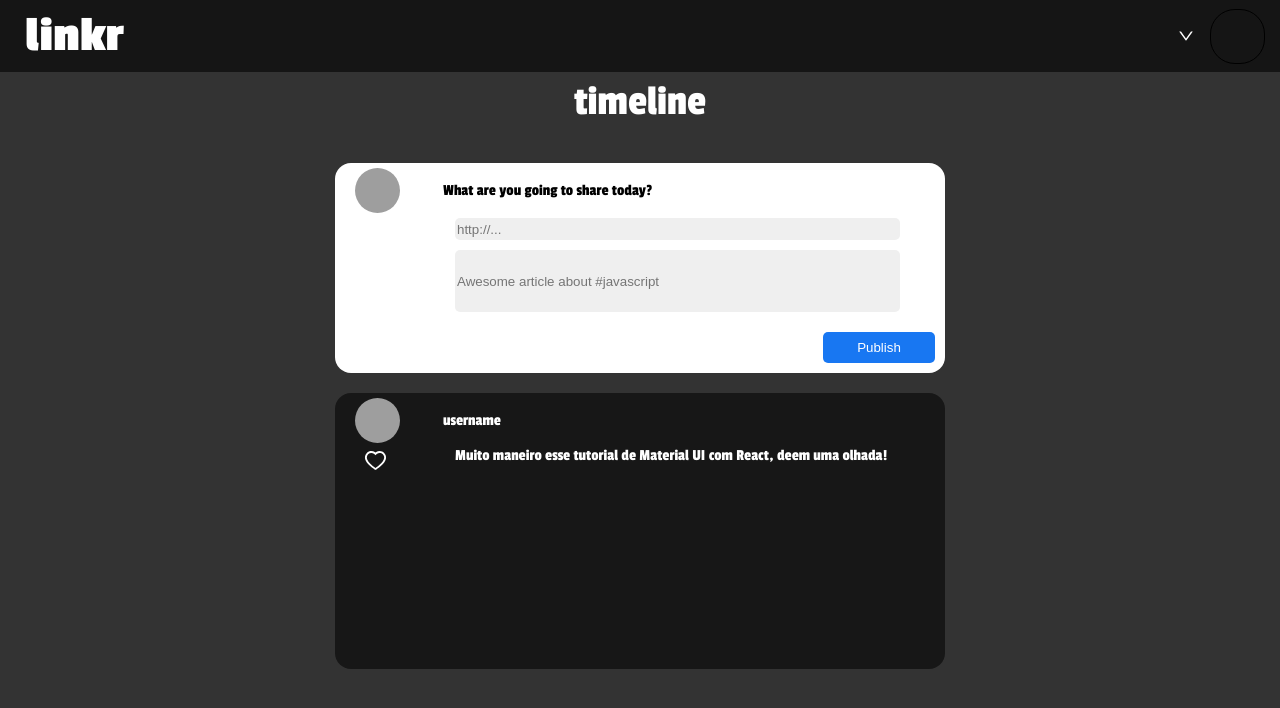
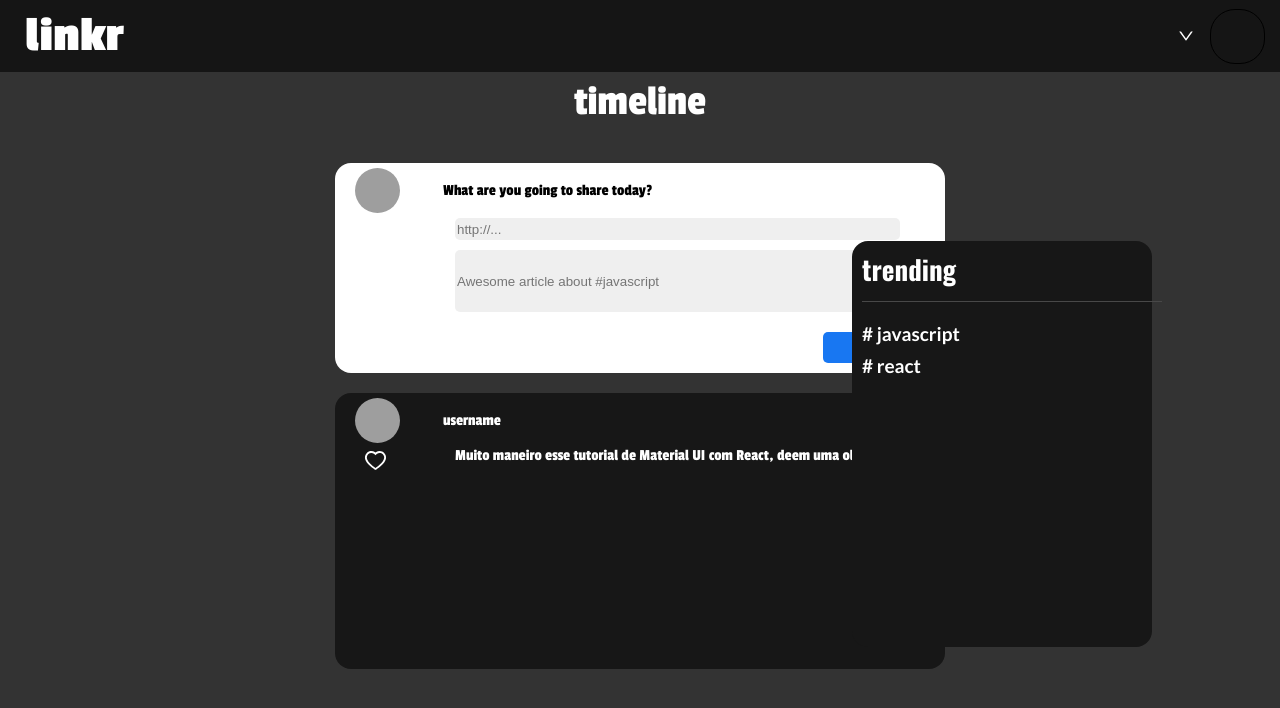
Before and after one commit to Lucas-Rodrigues-code/Projeto-18---Projet-o-Linkr-front-, a React (Create React App) app: page /timeline in a window 1280 px wide. Shown: the top 708 px of the page. Built offline with nearby package versions, Linux system fonts and the light colour scheme; grey boxes are pictures that could not be loaded.

Commit message:
adding trendbox to timeline oage

```diff
--- a/src/components/MkPosts.js
+++ b/src/components/MkPosts.js
@@ -13,7 +13,7 @@ export default function MkPosts() {
         <nav></nav>
         <main>
         <form>
-        <MyInput height={'20px'} placeholder="http://..."  onChange={e =>setPostLink(e2 => ({ ...e2, link: e.target.value }))} value={postLink.link} type="text" />
+        <MyInput height={'20px'} placeholder="http://..."  onChange={e =>setPostLink(e2 => ({ ...e2, link: e.target.value }))} value={postLink.link} type="text"  required/>
         <MyInput height={'60px'}placeholder="Awesome article about #javascript"  onChange={e =>setPostLink(e2 => ({ ...e2,description: e.target.value }))} value={postLink.description} type="text" />
         <button>Publish</button>
         </form>
@@ -27,10 +27,8 @@ const MKpost = styled.div`
     width:610px;
     min-height:210px;
     border-radius: 16px;
-
     display: grid;
     height: 200px;
-
     grid-template:
         [header-left] "head head" 55px [header-right]
         [main-left] "nav  main" 1fr [main-right]
--- a/src/components/Posts.js
+++ b/src/components/Posts.js
@@ -22,7 +22,6 @@ const Post = styled.div`
         color:#FFFFFF;
         margin-top: 20px;
     height: 200px;
-
     grid-template:
         [header-left] "head head" 55px [header-right]
         [main-left] "nav  main" 1fr [main-right]
--- a/src/components/TrendingBox.js
+++ b/src/components/TrendingBox.js
@@ -16,7 +16,7 @@ const ExternalBox = styled.div`
     background-color: #171717;
     border-radius: 16px;
     height: 406px;
-    left: 880px;
+   right:10%;
     position: fixed;
     top: 241px;
     width: 300px;
--- a/src/pages/TimelinePage.js
+++ b/src/pages/TimelinePage.js
@@ -2,12 +2,14 @@ import styled from "styled-components"
 import Header from "../components/Header";
 import Posts from "../components/Posts";
 import MkPosts from "../components/MkPosts";
+import TrendingBox from "../components/TrendingBox";
 export default function Timeline() {
     return(
     <Container>
         <Header/>
         <TimelineBody>
             <h1>timeline</h1>
+            <TrendingBox/>
             <MkPosts/>
             <Posts/>
         </TimelineBody>
@@ -29,6 +31,7 @@ const TimelineBody = styled.div`
     width:100%;
     height:100vh;
     overflow-y: scroll;
+
     h1{
         margin-top:80px;
         margin-bottom:40px;
```
